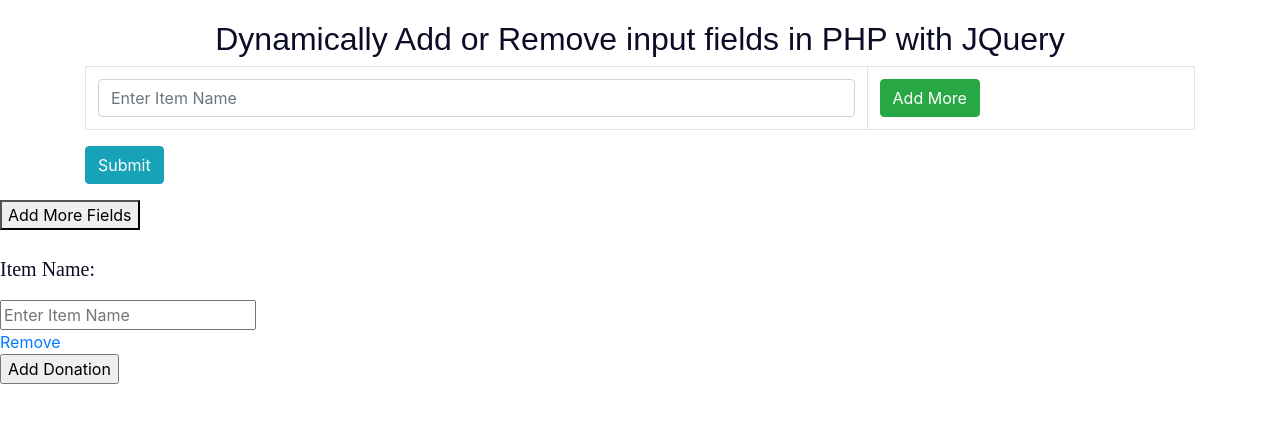
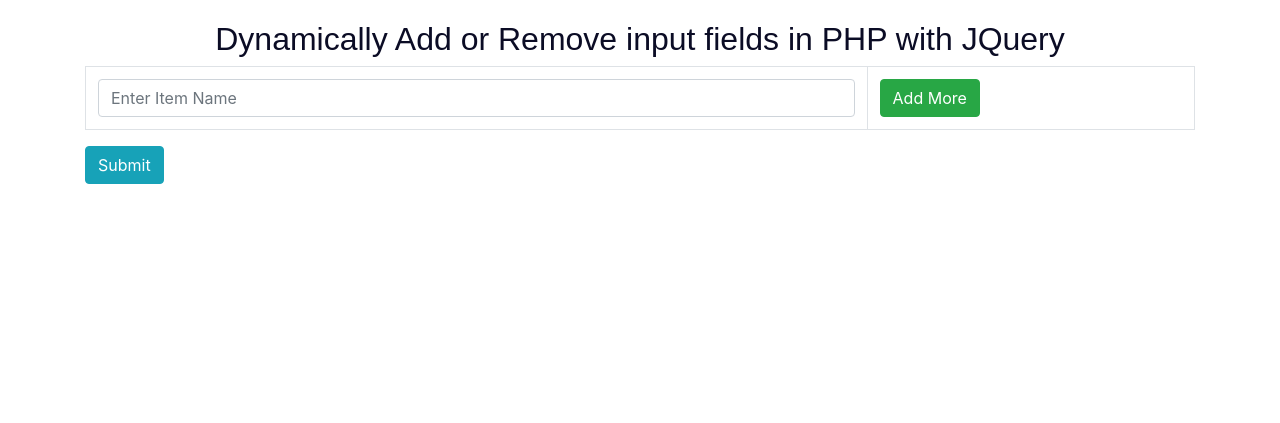
Before and after one commit to ravenusmc/capstone, a PHP site: page /charity/donate_page_form.php in a window 1280 px wide. Shown: the part 214-637 px from the top of the page. Run offline with PHP 8.4, Linux system fonts and the light colour scheme; a user stored in the database is signed in; data that the repository does not hold is empty; some libraries are stand-ins or nearby versions; some web fonts are replaced.

Commit message:
deleted unused lines

```diff
--- a/charity/donate_page_form.php
+++ b/charity/donate_page_form.php
@@ -69,63 +69,4 @@
 
 
 
-
-
-
-
-
-
-
-
-<!-- Start of donations form -->
-<!-- <form action="index.php" method="post">
-  <input type="hidden" name="action" value="donations_form_submitted" />
-  <input type="hidden" name="user_id" value="<?php echo $id; ?>">
-  <input type="hidden" name="charity_id" value="<?php echo $charity_id; ?>">
-  <textarea placeholder='Comment' type='textarea' rows="4" cols="50" name='items_list' required>&nbsp;
-  </textarea>
-  <input type="submit" value="Add Donation" />
-</form> -->
-<!-- End of donations form -->
-
-<!-- Jquery Dynamic form -->
-<form action="index.php" method="post">
-
-  <input type="hidden" name="action" value="donations_form_submitted" />
-  <input type="hidden" name="user_id" value="<?php echo $id; ?>">
-  <input type="hidden" name="charity_id" value="<?php echo $charity_id; ?>">
-  <div class="input_fields_wrap">
-
-    <div class='buttons'>
-      <button class="add_field_button">Add More Fields</button>
-<!--       <button>Submit</button> -->
-    </div>
-
-    <br>
-
-      <div class='column_names'>
-        <p>Item Name:</p>
-<!--         <p class='data_column'>Data Type:</p> -->
-      </div>
-
-      <div class='main_input_div'>
-
-        <div>
-          <input placeholder='Enter Item Name' type="text" name="mytext">
-        </div>
-
-<!--         <div>
-          <select name="data_type">
-            <option value=' ' selected>Nothing</option>
-            <option value='int'>Integer</option>
-            <option value='varchar(30)'>String</option>
-          </select>
-        </div> -->
-        <a href="#" class="remove_field">Remove</a>
-      </div>
-  </div>
-  <input type="submit" value="Add Donation" />
-</form>
-<!-- End of Jquery Dynamic Form -->
-
 <script type="text/javascript" src='../assets/js/input.js'></script>
```
Also changed, not shown: readme.md.
